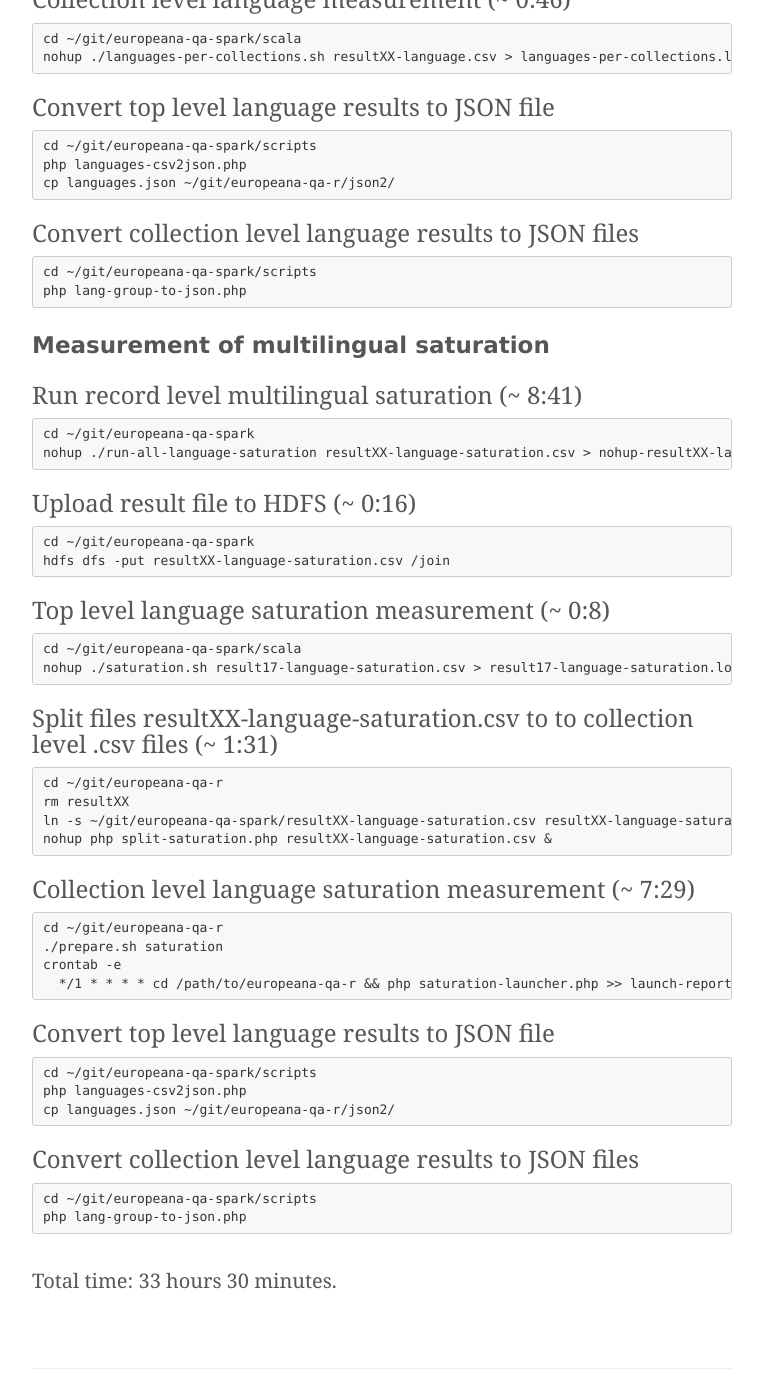
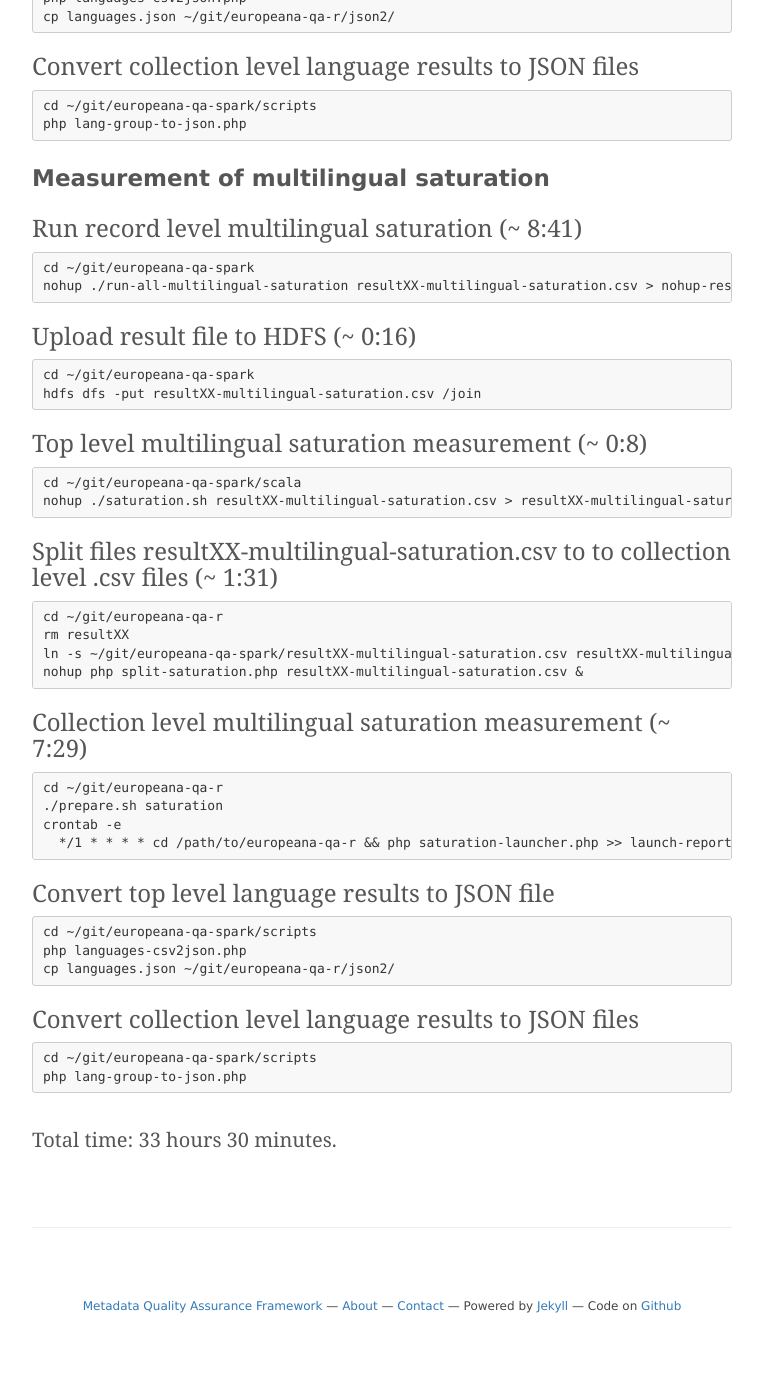
Before and after one commit to pkiraly/pkiraly.github.io, a Jekyll site: the page built from cheatsheet.md, in a window 1280 px wide and 1400 px high, scrolled down 3123 px. Shown: the whole window, without its empty margins (258-1021 px from the left). Built offline with Jekyll 4.4.1, drawn with Linux system fonts in a browser that asks for light colours; nearby versions of some CDN libraries; some web fonts are replaced; comment, search, counter and statistics services are not loaded; after the commit the page ends 4469 px from its top, so only the background shows below that.

Commit message:
Updating process workflow.

````diff
--- a/cheatsheet.md
+++ b/cheatsheet.md
@@ -146,33 +146,33 @@ php lang-group-to-json.php
 
 ```
 cd ~/git/europeana-qa-spark
-nohup ./run-all-language-saturation resultXX-language-saturation.csv > nohup-resultXX-language-saturation.log &
+nohup ./run-all-multilingual-saturation resultXX-multilingual-saturation.csv > nohup-resultXX-multilingual-saturation.log &
 ```
 
 ### Upload result file to HDFS (~ 0:16)
 
 ```
 cd ~/git/europeana-qa-spark
-hdfs dfs -put resultXX-language-saturation.csv /join
+hdfs dfs -put resultXX-multilingual-saturation.csv /join
 ```
 
-### Top level language saturation measurement (~ 0:8)
+### Top level multilingual saturation measurement (~ 0:8)
 
 ```
 cd ~/git/europeana-qa-spark/scala
-nohup ./saturation.sh result17-language-saturation.csv > result17-language-saturation.log &
+nohup ./saturation.sh resultXX-multilingual-saturation.csv > resultXX-multilingual-saturation.log &
 ```
 
-### Split files resultXX-language-saturation.csv to to collection level .csv files (~ 1:31)
+### Split files resultXX-multilingual-saturation.csv to to collection level .csv files (~ 1:31)
 
 ```
 cd ~/git/europeana-qa-r
 rm resultXX
-ln -s ~/git/europeana-qa-spark/resultXX-language-saturation.csv resultXX-language-saturation.csv
-nohup php split-saturation.php resultXX-language-saturation.csv &
+ln -s ~/git/europeana-qa-spark/resultXX-multilingual-saturation.csv resultXX-multilingual-saturation.csv
+nohup php split-saturation.php resultXX-multilingual-saturation.csv &
 ```
 
-### Collection level language saturation measurement (~ 7:29)
+### Collection level multilingual saturation measurement (~ 7:29)
 
 ```
 cd ~/git/europeana-qa-r
````
Also changed, not shown: img/process-workflow.png, 1 other file.
